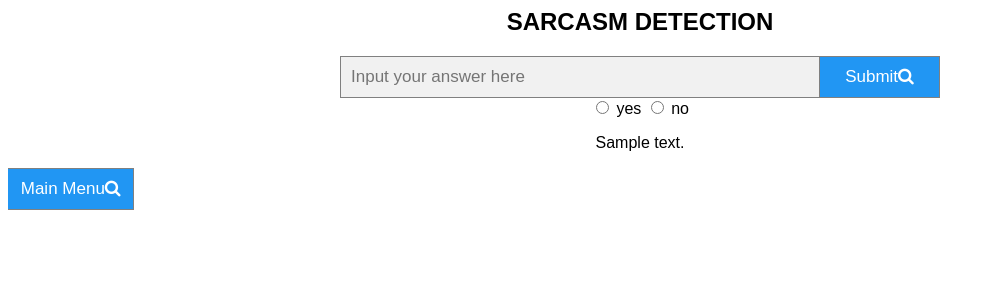
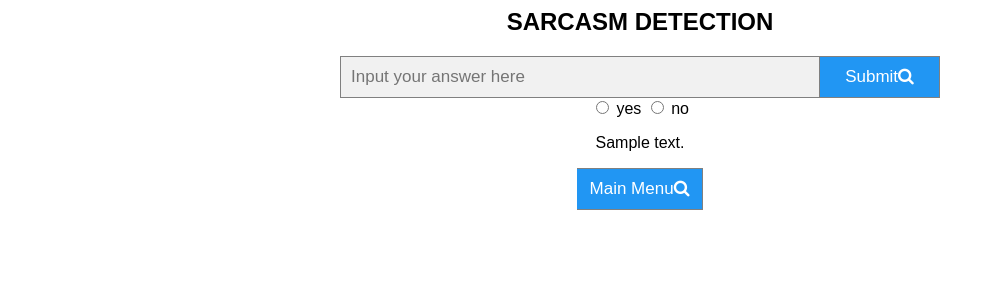
Before and after one commit to gelarpambudi/sarcasm-web-app, a Flask app: template templates/updatemodel.html in a window 1280 px wide. Shown: the top 300 px of the page, without its empty margins (0-995 px from the left). Run offline with Flask 2, Linux system fonts and the light colour scheme; the template is opened without the code that fills it: most values are stand-ins (such as "Sample title", 1, 10 or a date in 2020); parts of the project's set-up code (start-up, migrations or seed data) failed here and were passed over; some libraries are stand-ins or nearby versions.

Commit message:
edit css file

```diff
--- a/static/style.css
+++ b/static/style.css
@@ -89,7 +89,7 @@ table.entry th {
 
 
 move.example button {
-  float: left;
+  float: center;
   width: 10%;
   padding: 10px;
   background: #2196F3;
```
Also changed, not shown: templates/home.html (+7 -5 lines).
